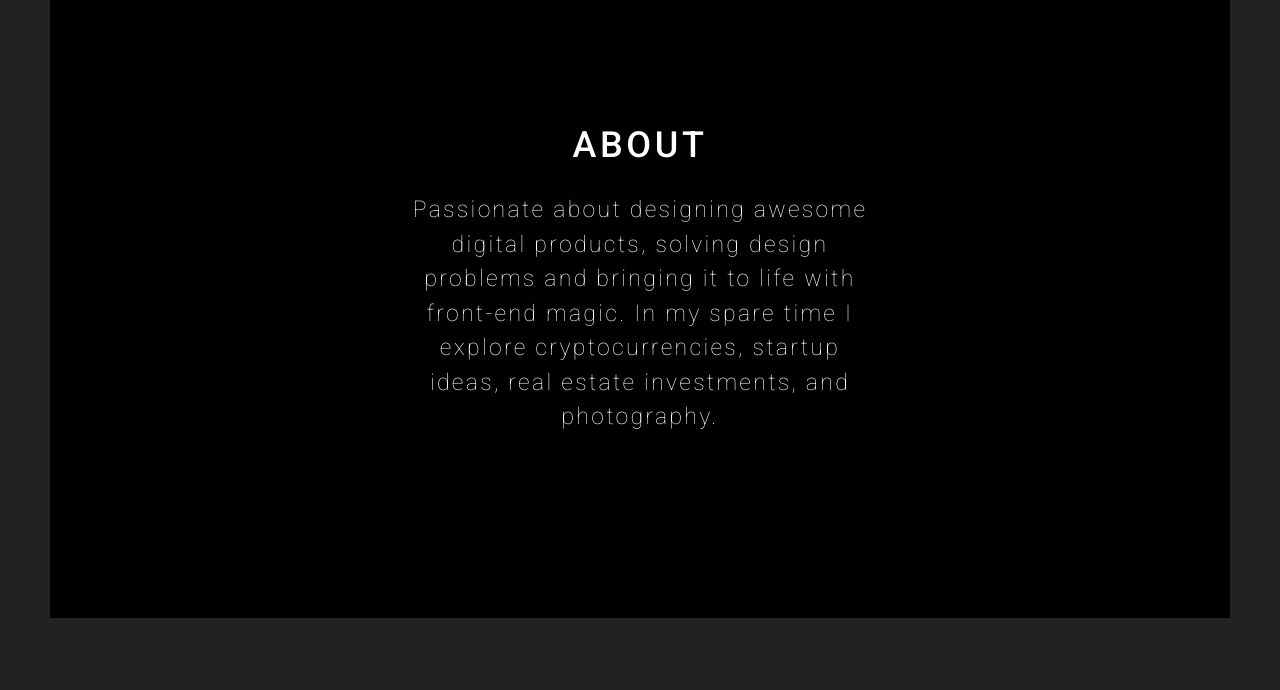
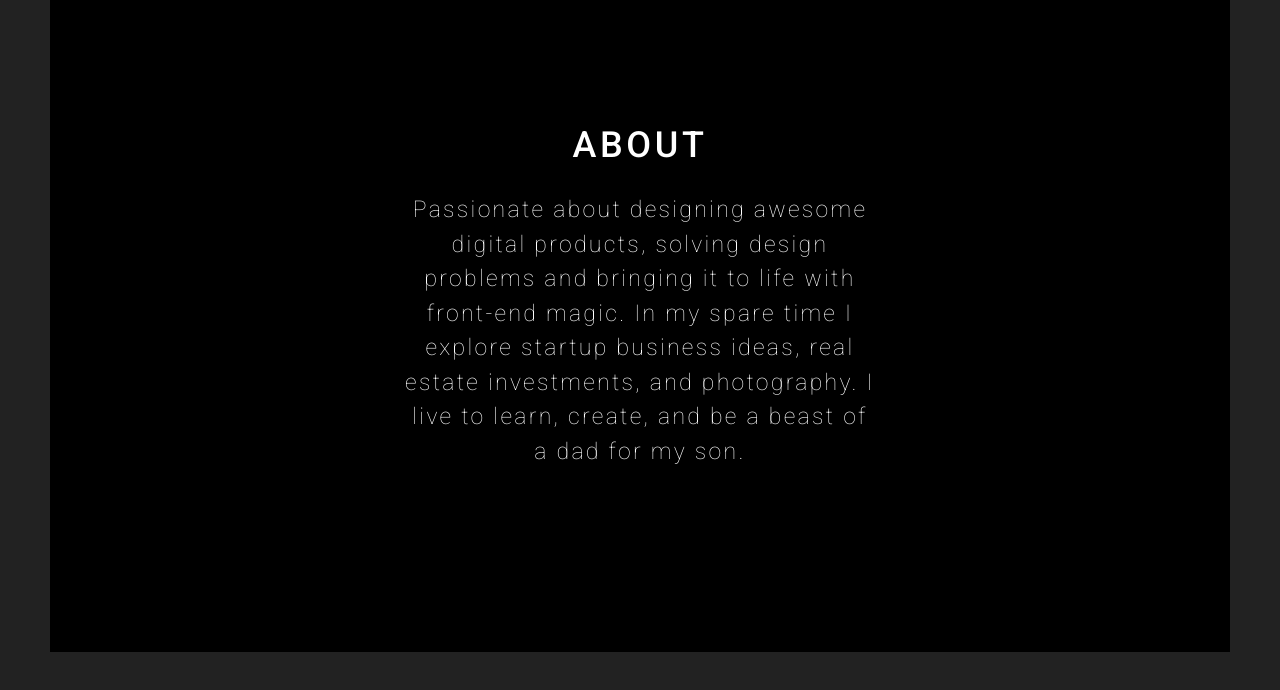
Before and after one commit to vsteve/vsteve.github.io, a plain HTML site: page index.html in a window 1280 px wide. Shown: the part 3769-4459 px from the top of the page. Before the commit the page ends 4437 px from the top, so only its background shows below. Drawn offline with nearby package versions, Linux system fonts and the light colour scheme.

Commit message:
about message

```diff
--- a/index.html
+++ b/index.html
@@ -309,7 +309,7 @@
 
             <div class="about-text">
                 <h2>ABOUT</h2>
-                <p>Passionate about designing awesome digital products, solving design problems and bringing it to life with front-end magic. In my spare time I explore cryptocurrencies, startup ideas, real estate investments, and photography.</p>
+                <p>Passionate about designing awesome digital products, solving design problems and bringing it to life with front-end magic. In my spare time I explore startup business ideas, real estate investments, and photography. I live to learn, create, and be a beast of a dad for my son.</p>
             </div>
 
 
```
